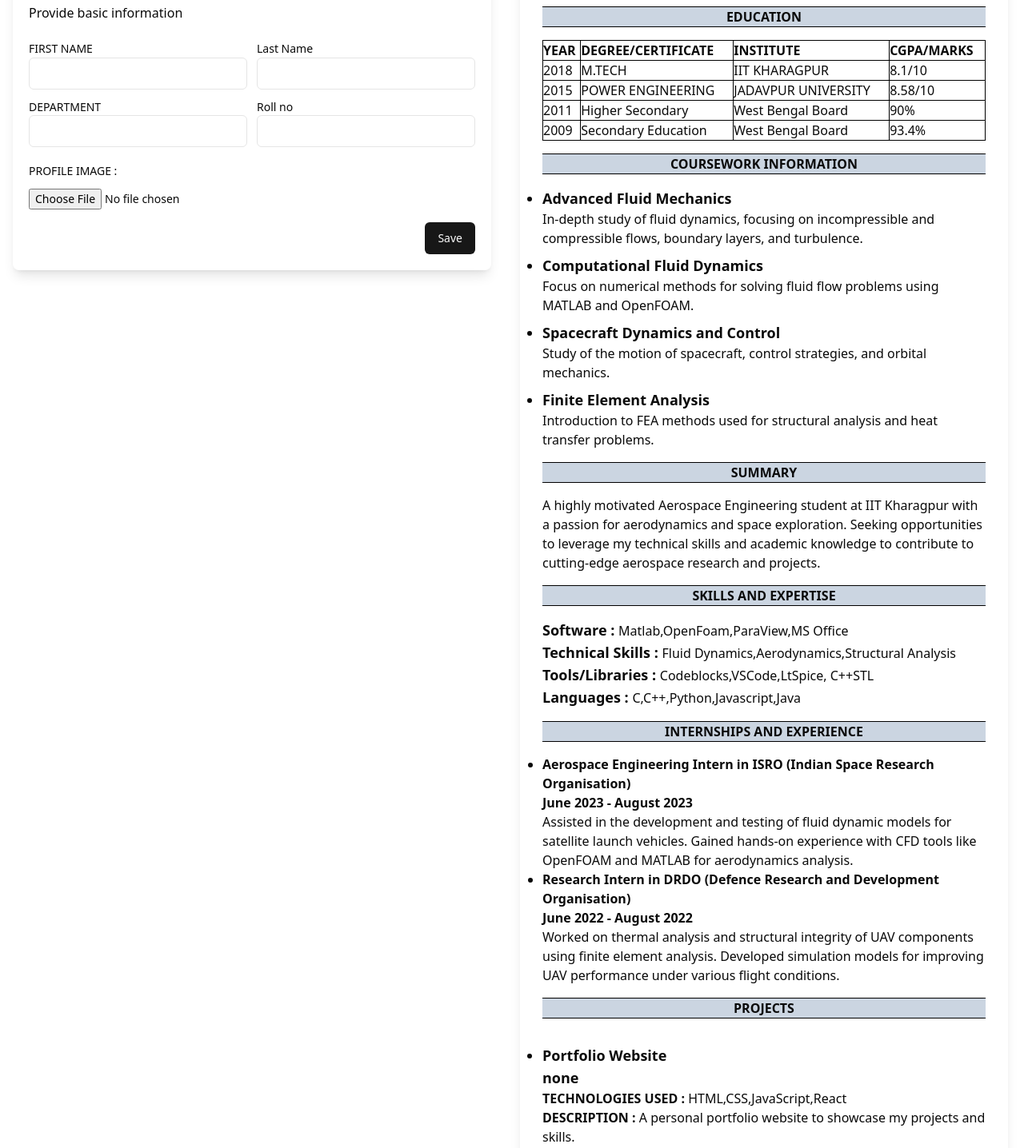
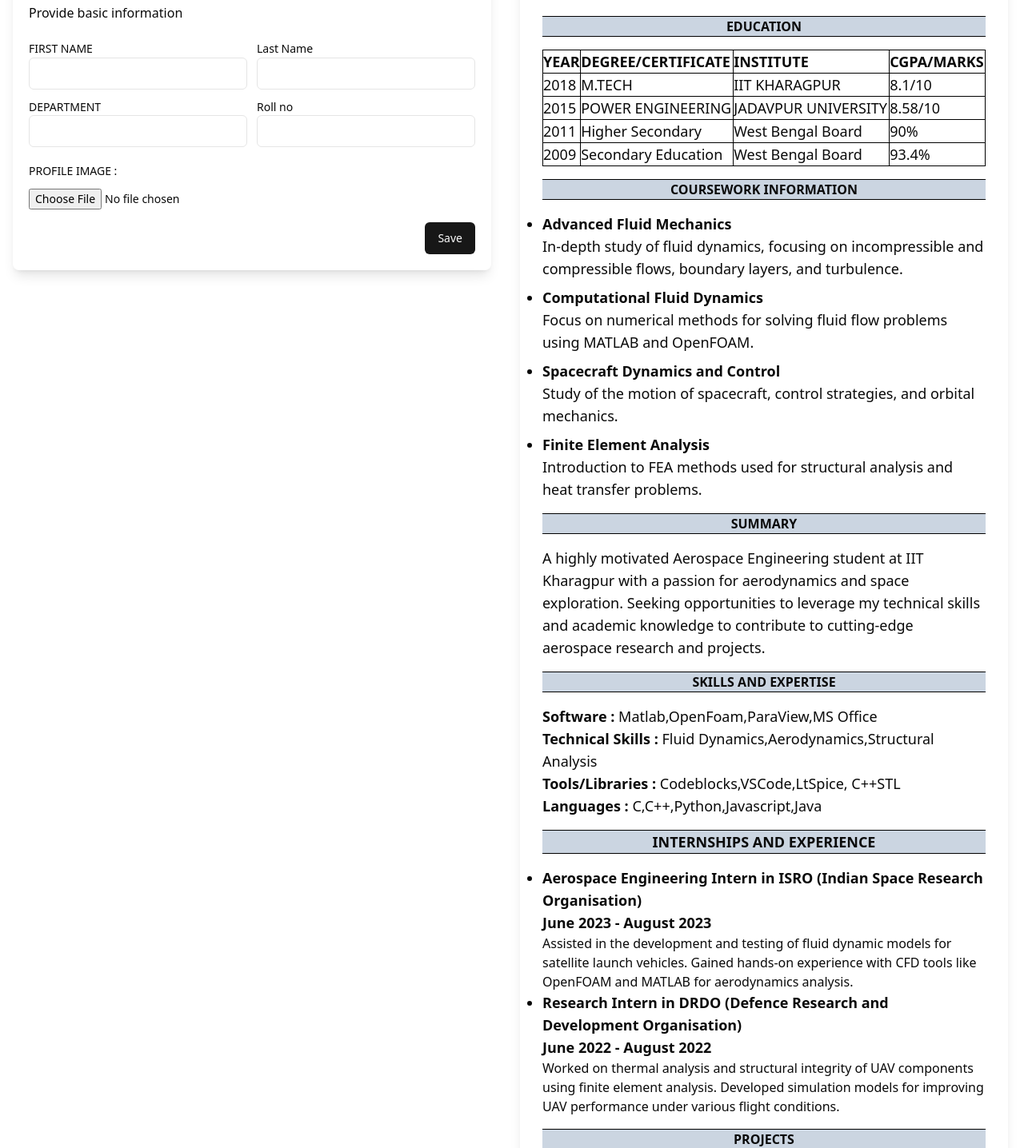
Before and after one commit to hrIthika21/Resume_Builder, a React (Vite) app: page /dashboard/resume/1/Edit in a window 1280 px wide. Shown: the part 136-1572 px from the top of the page at 80% size. Built offline with nearby package versions, Linux system fonts and the light colour scheme.

Commit message:
final commit

```diff
--- a/src/Dashboard/Resume/components/preview/PersonalDetails.tsx
+++ b/src/Dashboard/Resume/components/preview/PersonalDetails.tsx
@@ -21,11 +21,11 @@
                         <div>
                             <img className="sm:h-[10vh] sm:w-[5vw] h-24 w-24" src="https://logowik.com/content/uploads/images/iit-indian-institute-of-technology-kharagpur4613.jpg" alt="IIT KHARAGPUR"></img>
                         </div>
-                        <div className="grid grid-cols-[60%,2px,39%] place-self-center gap-y-2 items-center gap-x-1">
-                            <div className="inline text-center md:text-sm sm:text-lg lg:text-lg text-sm">{resumeInfo?.firstname} {resumeInfo?.lastname}</div>
-                            <div className="h-5 w-[2px] content-none bg-black md:text-sm sm:text-lg lg:text-lg"> </div>
-                            <div className="inline text-center md:text-sm sm:text-lg lg:text-lg text-sm"> {resumeInfo?.rollno}</div>
-                            <div className="col-span-3 text-center  md:text-sm sm:text-lg lg:text-lg text-sm ">{resumeInfo?.department}</div>
+                        <div className="grid grid-cols-[55%,1px,39%] place-self-center gap-y-2 items-center gap-x-1">
+                            <div className="inline text-center md:text-sm sm:text-lg lg:text-lg text-xs">{resumeInfo?.firstname} {resumeInfo?.lastname}</div>
+                            <div className="h-5 w-[2px] content-none bg-black md:text-sm sm:text-lg lg:text-lg "> </div>
+                            <div className="inline text-center md:text-sm sm:text-lg lg:text-lg text-xs"> {resumeInfo?.rollno}</div>
+                            <div className="col-span-3 text-center  md:text-sm sm:text-lg lg:text-lg text-xs ">{resumeInfo?.department}</div>
                         </div>
                         <div className="flex justify-center items-center ">
                             <img className="sm:h-[10vh] sm:w-[5vw] h-24 w-24" src={resumeInfo.img} alt="photo" />
@@ -43,20 +43,20 @@
                         <div className="table w-full border border-collapse border-black">
                             <div className="table-header-group border border-collapse border-black">
                                 <div className="table-row">
-                                    <div className="table-cell font-semibold border border-collapse border-black">YEAR</div>
-                                    <div className="table-cell font-semibold border border-collapse border-black">DEGREE/CERTIFICATE</div>
-                                    <div className="table-cell font-semibold border border-collapse border-black">INSTITUTE</div>
-                                    <div className="table-cell font-semibold border border-collapse border-black">CGPA/MARKS</div>
+                                    <div className="table-cell font-semibold border border-collapse border-black sm:text-lg text-xs">YEAR</div>
+                                    <div className="table-cell font-semibold border border-collapse border-black sm:text-lg text-xs">DEGREE/CERTIFICATE</div>
+                                    <div className="table-cell font-semibold border border-collapse border-black sm:text-lg text-xs">INSTITUTE</div>
+                                    <div className="table-cell font-semibold border border-collapse border-black sm:text-lg text-xs">CGPA/MARKS</div>
                                 </div>
                             </div>
                             {resumeInfo.education?.map((education,index)=>(
 
                                 <div className="table-row-group border border-collapse border-black">
                                 <div className="table-row">
-                                    <div key={index} className="table-cell border border-collapse border-black">{education?.year}</div>
-                                    <div key={index} className="table-cell border border-collapse border-black">{education?.degree}</div>
-                                    <div key={index} className="table-cell border border-collapse border-black">{education?.institute}</div>
-                                    <div key={index} className="table-cell border border-collapse border-black">{education?.cgpamarks}</div>
+                                    <div key={index} className="table-cell border border-collapse border-black sm:text-lg text-xs">{education?.year}</div>
+                                    <div key={index} className="table-cell border border-collapse border-black sm:text-lg text-xs">{education?.degree}</div>
+                                    <div key={index} className="table-cell border border-collapse border-black sm:text-lg text-xs">{education?.institute}</div>
+                                    <div key={index} className="table-cell border border-collapse border-black sm:text-lg text-xs">{education?.cgpamarks}</div>
                                 </div>
                                 </div>
                             ))}
@@ -74,9 +74,9 @@
                         (
                             <div>
                                 <ul className="list-disc">
-                                    <li key={index} className="font-semibold text-lg mt-2">{coursework?.title}</li>
+                                    <li key={index} className="font-semibold sm:text-lg text-sm mt-2">{coursework?.title}</li>
                                 </ul>
-                                <div dangerouslySetInnerHTML={{__html:coursework?.description ?? ""}}/>
+                                <div dangerouslySetInnerHTML={{__html:coursework?.description ?? ""}} className="sm:text-lg text-sm"/>
                             </div>
                         ))}
 
@@ -89,7 +89,7 @@
                         </div>
                     </div>
 
-                    <div>
+                    <div className="sm:text-lg text-sm">
                         {resumeInfo?.summary}
                     </div>
 
@@ -107,8 +107,8 @@
                     {resumeInfo.skills?.map((skills,index) =>
                     (
                         <div className="">
-                            <div key={index} className="text-lg mt-2 inline font-semibold" >{skills?.category} : </div>
-                            <div dangerouslySetInnerHTML={{__html:skills?.list ?? ""}} className="inline"/>
+                            <div key={index} className=" mt-2 inline font-semibold sm:text-lg text-sm" >{skills?.category} : </div>
+                            <div dangerouslySetInnerHTML={{__html:skills?.list ?? ""}} className="inline sm:text-lg text-sm"/>
                         </div>
                     ))}
 
@@ -117,7 +117,7 @@
                     <div className="col-span-4 table w-full border-t border-b border-black justify-center bg-slate-300 font-semibold mb-4 mt-4 flex-col">
                         <div className="table-header-group">
                             <div className="table-row">
-                                <div className="text-center">INTERNSHIPS AND EXPERIENCE</div>
+                                <div className="text-center sm:text-lg text-sm">INTERNSHIPS AND EXPERIENCE</div>
                             </div>
                         </div>
                     </div>
@@ -127,9 +127,9 @@
                             <div key = {index}>
                                 <div className="flex flex-col">
                                     <ul className="list-disc">
-                                        <li className="font-semibold text-md">{experiences?.position} in {experiences?.company}</li>
+                                        <li className="font-semibold sm:text-lg text-sm">{experiences?.position} in {experiences?.company}</li>
                                     </ul>
-                                    <div className="font-semibold text-md">{experiences?.duration}</div>
+                                    <div className="font-semibold sm:text-lg text-sm">{experiences?.duration}</div>
                                 </div>
                                 <div dangerouslySetInnerHTML={{__html:experiences?.description ?? ""}}/>
                             </div>
@@ -138,10 +138,10 @@
                     </div>
                     {/* Projects */}
                     <div>
-                    <div className="col-span-4 table w-full border-t border-b border-black justify-center bg-slate-300 font-semibold mb-4 mt-4 flex-col">
+                    <div className="col-span-4 table w-full border-t border-b border-black justify-center bg-slate-300 font-semibold  mt-4 flex-col">
                         <div className="table-header-group">
                             <div className="table-row">
-                                <div className="text-center">PROJECTS</div>
+                                <div className="text-center ">PROJECTS</div>
                             </div>
                         </div>
                     </div>
@@ -150,17 +150,17 @@
                             <div key ={index}>
                                 <div className="flex flex-col ">
                                     <ul className="list-disc">
-                                        <li className="font-semibold text-lg mt-4">{projects?.projectName}</li>
+                                        <li className="font-semibold sm:text-lg text-sm mt-4">{projects?.projectName}</li>
                                     </ul>
-                                    <div  className="font-semibold text-lg">{projects?.duration}</div>
+                                    <div  className="font-semibold sm:text-lg text-sm">{projects?.duration}</div>
                                 </div>
                                 <div>
-                                    <div className="font-semibold text-md inline">TECHNOLOGIES USED : </div>
-                                    <div dangerouslySetInnerHTML={{__html:projects?.technologies ?? ""}} className="inline"/>
+                                    <div className="font-semibold sm:text-lg text-sm inline">Technologies Used : </div>
+                                    <div dangerouslySetInnerHTML={{__html:projects?.technologies ?? ""}} className="inline sm:text-lg text-sm"/>
                                 </div>
                                 <div>
-                                    <div className="font-semibold text-md inline">DESCRIPTION : </div>
-                                    <div dangerouslySetInnerHTML={{__html:projects?.description ?? ""}} className="inline"/>
+                                    <div className="font-semibold text-md inline">Description : </div>
+                                    <div dangerouslySetInnerHTML={{__html:projects?.description ?? ""}} className="inline sm:text-lg text-sm"/>
                                 </div>
 
                             </div>
@@ -179,10 +179,10 @@
 
                         {resumeInfo.awardsAndAchievements?.map((awardsAndAchievements,index)=>(
                             <div key={index}>
-                                <ul className="list-disc inline">
+                                <ul className="list-disc inline sm:text-lg text-sm">
                                 <li  className="inline font-semibold">{awardsAndAchievements?.title}</li>
                                 </ul>
-                                <div className="inline">: {awardsAndAchievements?.description}</div>
+                                <div className="inline sm:text-lg text-sm">: {awardsAndAchievements?.description}</div>
                             </div>
                         ))}
 
@@ -199,7 +199,7 @@
 
                         {resumeInfo.extraCurricularActivities?.map((extraCurricularActivities,index)=>
                         (
-                        <div key={index}>
+                        <div key={index} className="sm:text-lg text-sm">
                             <ul className="list-disc inline">
                             <li   className="inline font-semibold">{extraCurricularActivities?.activity}</li>
                             </ul>
```
